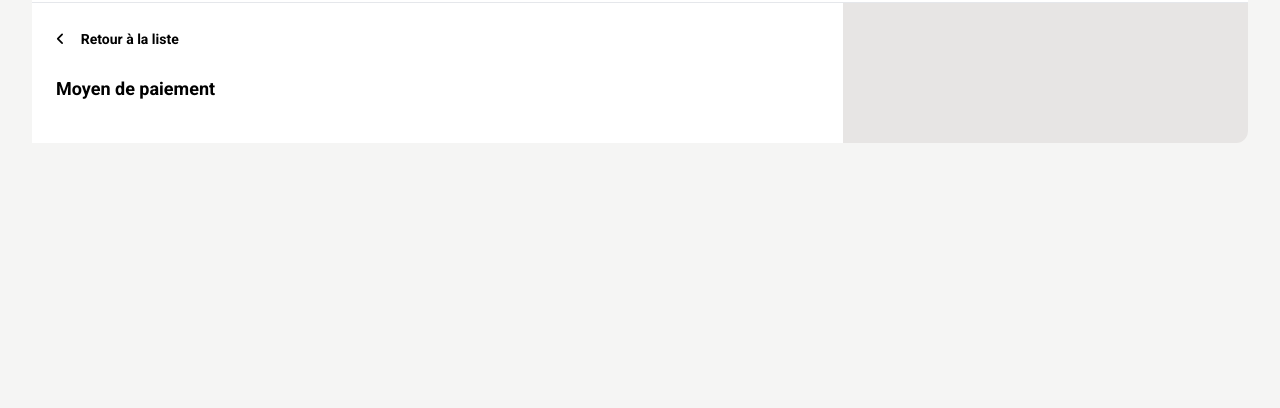
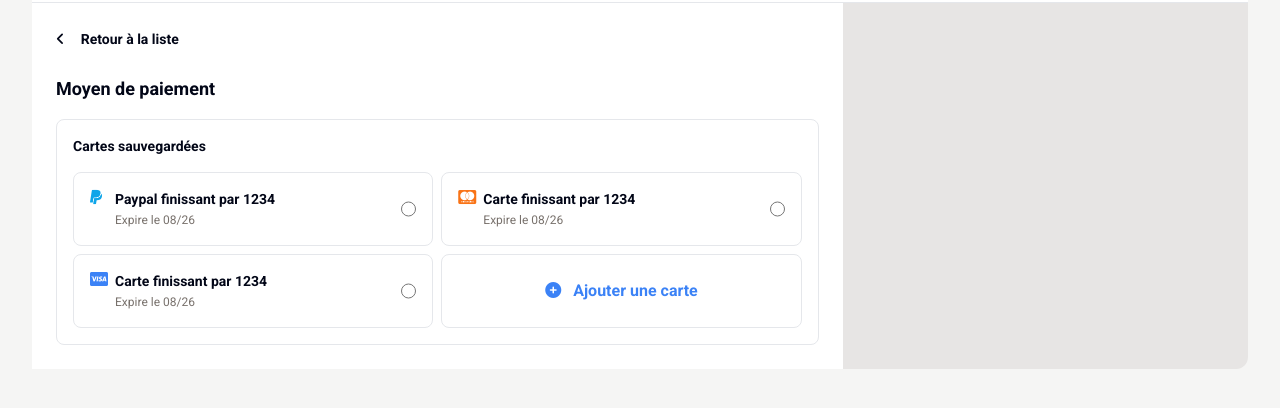
Before and after one commit to Karlito14/biarritz, a website: page src/index.html in a window 1280 px wide. Shown: the part 118-526 px from the top of the page. Drawn offline with Linux system fonts and the light colour scheme.

Commit message:
ajout moyen de paiement

```diff
--- a/src/index.html
+++ b/src/index.html
@@ -16,7 +16,7 @@
     />
     <title>Biarritz</title>
   </head>
-  <body class="min-h-screen bg-stone-100 p-8">
+  <body class="min-h-screen bg-stone-100 p-8 text-slate-950">
     <div class="container mx-auto rounded-xl bg-stone-200">
         <header class="flex bg-white items-center rounded-t-xl p-6 border-b">
             <img src="./assets/logo.png" alt="logo" class="w-6 mr-3">
@@ -26,6 +26,38 @@
             <section class="bg-white p-6">
                 <a href="#" class="font-bold cursor-pointer text-sm delay-150 hover:text-blue-500"><span class="mr-4"><i class="fa-solid fa-angle-left"></i></span>Retour à la liste</a>
                 <h2 class="font-bold mt-6 mb-4 text-lg">Moyen de paiement</h2>
+                <div class="border p-4 rounded-lg">
+                    <h3 class="font-bold text-sm mb-4">Cartes sauvegardées</h3>
+                    <div class="grid grid-cols-2 gap-2">
+                        <label for="paypal" class="border rounded-lg grid grid-cols-[25px_1fr_15px] p-4 cursor-pointer hover:bg-sky-500 group">
+                            <i class="fa-brands fa-paypal text-sky-500 mr-3 group-hover:text-white transition-colors"></i>
+                            <div class="text-sm">
+                                <p class="font-bold group-hover:text-white transition-colors">Paypal finissant par 1234</p>
+                                <small class="text-stone-500 text-xs group-hover:text-white transition-colors">Expire le 08/26</small>
+                            </div>
+                            <input type="radio" id="paypal" name="payment" value="paypal">
+                        </label>
+                        <label for="mastercard" class="border rounded-lg grid grid-cols-[25px_1fr_15px] p-4 cursor-pointer hover:bg-orange-400 group">
+                            <i class="fa-brands fa-cc-mastercard text-orange-500 group-hover:text-white transition-colors"></i>
+                            <div class="text-sm">
+                                <p class="font-bold group-hover:text-white transition-colors">Carte finissant par 1234</p>
+                                <small class="text-stone-500 text-xs group-hover:text-white transition-colors">Expire le 08/26</small>
+                            </div>
+                            <input type="radio" id="mastercard" name="payment" value="mastercard">
+                        </label>
+                        <label for="visa" class="border rounded-lg grid grid-cols-[25px_1fr_15px] p-4 cursor-pointer hover:bg-blue-500 group">
+                            <i class="fa-brands fa-cc-visa text-blue-500 group-hover:text-white transition-colors"></i>
+                            <div class="text-sm">
+                                <p class="font-bold group-hover:text-white transition-colors">Carte finissant par 1234</p>
+                                <small class="text-stone-500 text-xs group-hover:text-white transition-colors">Expire le 08/26</small>
+                            </div>
+                            <input type="radio" id="visa" name="payment" value="visa">
+                        </label>
+                        <div class="flex justify-center border rounded-lg items-center cursor-pointer hover:bg-blue-500 group">
+                            <p class="text-blue-500 font-bold group-hover:text-white transition-colors"><i class="fa-solid fa-circle-plus mr-2"></i> Ajouter une carte</p>
+                        </div>
+                    </div>
+                </div>
             </div>
             <section></section>
         </div>
```
Also changed, not shown: src/output.css.
